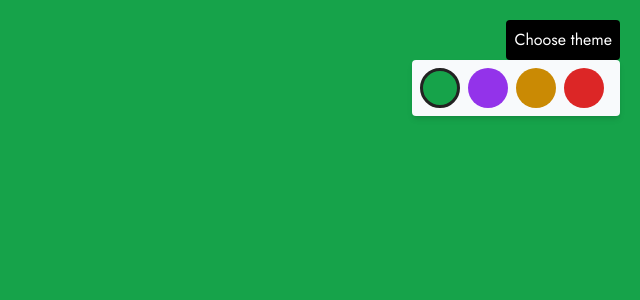
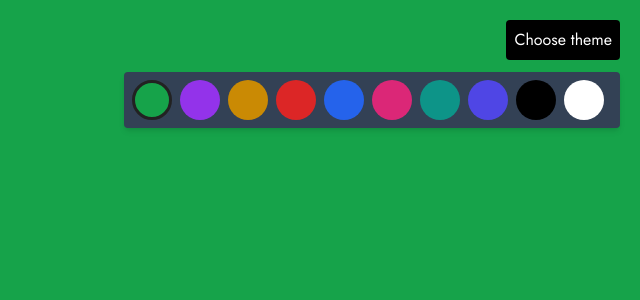
Before and after one commit to Mark-Alexis-Posadas/react-typescript-projects, a React (Vite) app: page / in a window 1280 px wide. Both pictures are taken after a click on the button "Choose theme". Shown: the top 300 px of the page, without its empty margins (640-1280 px from the left). Built offline with nearby package versions, Linux system fonts and the light colour scheme.

Commit message:
added additional theme colors

```diff
--- a/src/pages/Theme/index.tsx
+++ b/src/pages/Theme/index.tsx
@@ -12,10 +12,35 @@ const data = [
     id: 3,
     bgColor: "bg-yellow-600",
   },
-
   {
     id: 4,
     bgColor: "bg-red-600",
+  },
+  {
+    id: 5,
+    bgColor: "bg-blue-600",
+  },
+  {
+    id: 6,
+    bgColor: "bg-pink-600",
+  },
+  {
+    id: 7,
+    bgColor: "bg-teal-600",
+  },
+  {
+    id: 8,
+    bgColor: "bg-indigo-600",
+  },
+
+  {
+    id: 9,
+    bgColor: "bg-black",
+  },
+
+  {
+    id: 10,
+    bgColor: "bg-white",
   },
 ];
 
@@ -44,7 +69,7 @@ const Theme: React.FC = () => {
           Choose theme
         </button>
         {chooseTheme && (
-          <div className="bg-slate-50 p-2 rounded shadow-md flex items-center">
+          <div className="bg-slate-700 p-2 rounded shadow-md flex items-center mt-3">
             {data.map((item) => (
               <button
                 key={item.id}
```
